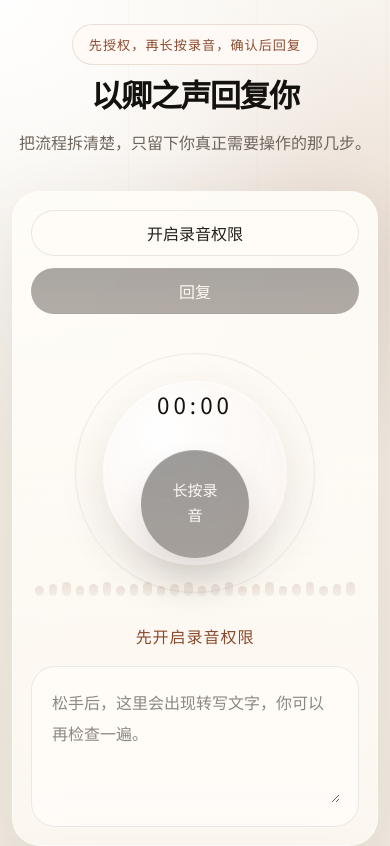
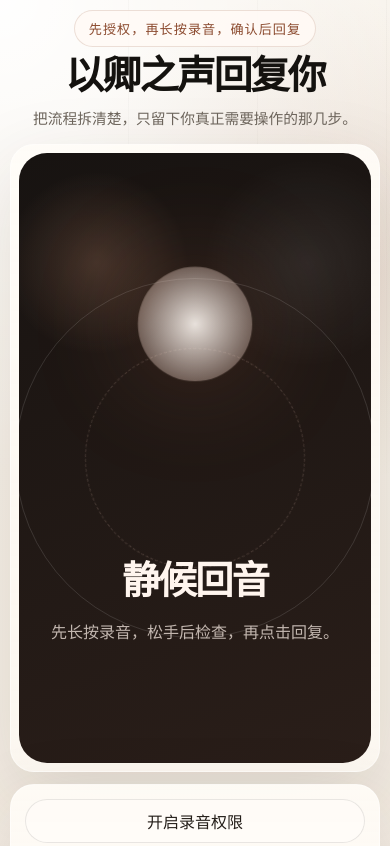
Before and after one commit to DrDon-aigc/test, a website: page site/index.html in a window 390 px wide. Shown: the top 846 px of the page. Drawn offline with nearby package versions, Linux system fonts and the light colour scheme.

Commit message:
Add files via upload

```diff
--- a/site/styles.css
+++ b/site/styles.css
@@ -47,21 +47,21 @@ body {
 
 .app-shell {
   position: relative;
-  width: min(1200px, calc(100vw - 40px));
+  width: min(480px, 100vw);
   margin: 0 auto;
-  padding: 40px 0 40px;
+  min-height: 100dvh;
+  padding: 12px 12px 20px;
 }
 
 .masthead {
-  max-width: 980px;
-  margin: 0 auto 34px;
+  margin: 0 auto 14px;
   text-align: center;
 }
 
 .runtime-note {
   display: inline-flex;
-  margin: 0 0 18px;
-  padding: 10px 16px;
+  margin: 0 0 10px;
+  padding: 8px 14px;
   border: 1px solid rgba(139, 74, 46, 0.16);
   border-radius: 999px;
   background: rgba(255, 250, 245, 0.88);
@@ -83,24 +83,23 @@ body {
 }
 
 .masthead h1 {
-  font-size: clamp(2.7rem, 7vw, 6.4rem);
-  line-height: 0.92;
+  font-size: clamp(2rem, 10vw, 3.2rem);
+  line-height: 1;
   white-space: nowrap;
 }
 
 .lede {
-  max-width: 520px;
-  margin: 16px auto 0;
+  max-width: 360px;
+  margin: 10px auto 0;
   color: var(--muted);
-  font-size: 1rem;
-  line-height: 1.8;
+  font-size: 0.92rem;
+  line-height: 1.6;
 }
 
 .stage {
-  display: grid;
-  grid-template-columns: minmax(340px, 430px) minmax(0, 1fr);
-  gap: 24px;
-  align-items: stretch;
+  display: flex;
+  flex-direction: column;
+  gap: 12px;
 }
 
 .input-panel,
@@ -114,24 +113,24 @@ body {
 }
 
 .input-panel {
-  padding: 24px;
+  order: 2;
+  padding: 16px;
 }
 
 .result-panel {
-  padding: 18px;
-  display: grid;
-  gap: 14px;
+  order: 1;
+  padding: 8px;
 }
 
 .controls {
   display: grid;
   grid-template-columns: 1fr auto;
   gap: 12px;
-  margin-bottom: 14px;
+  margin-bottom: 8px;
 }
 
 .control-button {
-  min-height: 46px;
+  min-height: 44px;
   padding: 0 18px;
   border: 1px solid rgba(20, 18, 15, 0.09);
   border-radius: 999px;
@@ -165,7 +164,7 @@ body {
 
 .recorder {
   position: relative;
-  min-height: 320px;
+  min-height: 250px;
   display: grid;
   place-items: center;
 }
@@ -177,15 +176,15 @@ body {
 }
 
 .recorder-halo-a {
-  width: 300px;
-  height: 300px;
+  width: 248px;
+  height: 248px;
   border: 1px solid rgba(20, 18, 15, 0.08);
   animation: spin 18s linear infinite;
 }
 
 .recorder-halo-b {
-  width: 220px;
-  height: 220px;
+  width: 182px;
+  height: 182px;
   border: 1px dashed rgba(139, 74, 46, 0.2);
   animation: spin-reverse 14s linear infinite;
 }
@@ -193,7 +192,7 @@ body {
 .recorder-core {
   position: relative;
   z-index: 1;
-  width: 220px;
+  width: 188px;
   aspect-ratio: 1;
   display: grid;
   place-items: center;
@@ -208,13 +207,13 @@ body {
 }
 
 .timer {
-  font-size: 1.4rem;
+  font-size: 1.2rem;
   letter-spacing: 0.18em;
 }
 
 .record-button {
-  width: 126px;
-  height: 126px;
+  width: 106px;
+  height: 106px;
   border: none;
   border-radius: 50%;
   background: linear-gradient(180deg, #181512, #2f2721);
@@ -250,10 +249,10 @@ body {
 
 .meter {
   position: absolute;
-  inset: auto 0 22px;
+  inset: auto 0 10px;
   margin: 0 auto;
-  width: min(100%, 320px);
-  height: 52px;
+  width: min(100%, 300px);
+  height: 34px;
   display: grid;
   grid-template-columns: repeat(24, minmax(0, 1fr));
   gap: 5px;
@@ -270,27 +269,28 @@ body {
 }
 
 .status-line {
-  margin: 6px 0 18px;
+  margin: 4px 0 12px;
   text-align: center;
   color: var(--accent);
   letter-spacing: 0.06em;
+  font-size: 0.92rem;
 }
 
 .transcript-card,
 .audio-card {
-  padding: 18px;
+  padding: 14px;
   border: 1px solid var(--line);
   border-radius: var(--radius-lg);
   background: rgba(255, 252, 248, 0.82);
 }
 
 .audio-card {
-  margin-top: 12px;
+  margin-top: 10px;
 }
 
 .transcript-input {
   width: 100%;
-  min-height: 118px;
+  min-height: 92px;
   border: none;
   outline: none;
   resize: vertical;
@@ -310,9 +310,11 @@ audio {
 
 .result-frame {
   position: relative;
-  min-height: 620px;
+  width: 100%;
+  aspect-ratio: 480 / 832;
+  min-height: auto;
   overflow: hidden;
-  border-radius: calc(var(--radius-xl) - 8px);
+  border-radius: 28px;
   background:
     radial-gradient(circle at 22% 18%, rgba(255, 182, 143, 0.18), transparent 16%),
     radial-gradient(circle at 82% 18%, rgba(255, 255, 255, 0.08), transparent 18%),
@@ -375,22 +377,18 @@ audio {
 .video-shell {
   display: grid;
   place-items: center;
-  padding: 18px;
+  padding: 0;
+  background:
+    linear-gradient(180deg, rgba(10, 9, 8, 0.96), rgba(23, 19, 17, 0.98));
 }
 
 .video-shell video {
   width: 100%;
-  max-height: calc(100% - 16px);
-  border-radius: 24px;
+  height: 100%;
+  border-radius: 28px;
   background: #080706;
   object-fit: contain;
-}
-
-.video-link {
-  justify-self: end;
-  color: var(--accent);
-  text-decoration: none;
-  border-bottom: 1px solid rgba(139, 74, 46, 0.28);
+  object-position: center center;
 }
 
 .hidden {
@@ -427,39 +425,32 @@ audio {
 
 @media (max-width: 980px) {
   .masthead h1 {
-    font-size: clamp(2.3rem, 8vw, 5rem);
-  }
-
-  .stage {
-    grid-template-columns: 1fr;
-  }
-
-  .result-frame {
-    min-height: 460px;
+    font-size: clamp(2rem, 10vw, 3.2rem);
   }
 }
 
 @media (max-width: 640px) {
   .app-shell {
-    width: min(100vw - 24px, 1200px);
-    padding: 24px 0 24px;
+    width: 100vw;
+    padding: 10px 10px 18px;
   }
 
   .masthead h1 {
-    font-size: clamp(1.78rem, 8vw, 3rem);
+    font-size: clamp(1.84rem, 10vw, 2.7rem);
   }
 
   .input-panel,
   .result-panel {
-    border-radius: 28px;
+    border-radius: 24px;
   }
 
   .input-panel {
-    padding: 18px;
+    padding: 14px;
   }
 
   .controls {
     grid-template-columns: 1fr;
+    gap: 10px;
   }
 
   .reply-button {
@@ -467,39 +458,6 @@ audio {
   }
 
   .recorder {
-    min-height: 290px;
-  }
-
-  .recorder-halo-a {
-    width: 240px;
-    height: 240px;
-  }
-
-  .recorder-halo-b {
-    width: 176px;
-    height: 176px;
-  }
-
-  .recorder-core {
-    width: 184px;
-  }
-
-  .record-button {
-    width: 108px;
-    height: 108px;
-  }
-
-  .result-frame {
-    min-height: 360px;
-  }
-
-  .loading-orbit-a {
-    width: 260px;
-    height: 260px;
-  }
-
-  .loading-orbit-b {
-    width: 170px;
-    height: 170px;
+    min-height: 236px;
   }
 }
```
